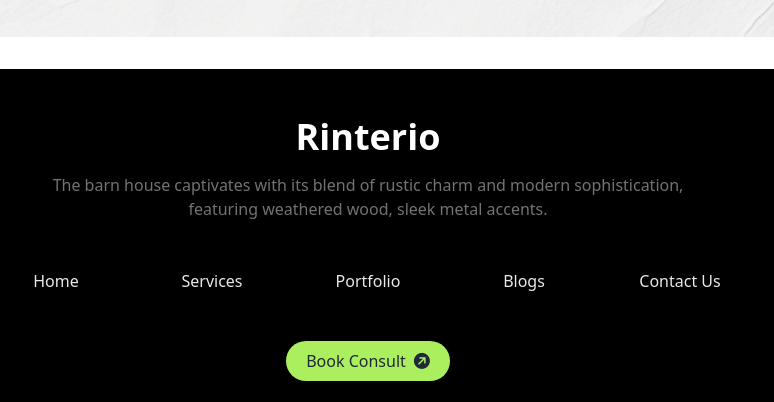
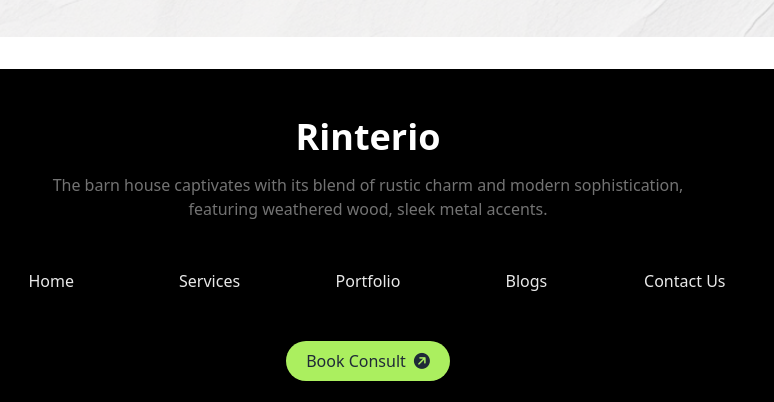
Before and after one commit to rezaulislam54/Rinterio-Website-UI-Design, a plain HTML site: page index.html in a window 1280 px wide. Shown: the part 4441-4843 px from the top of the page, 272-1046 px from the left. Drawn offline with nearby package versions, Linux system fonts and the light colour scheme.

Commit message:
all pro58ject section complete

```diff
--- a/index.html
+++ b/index.html
@@ -291,13 +291,13 @@
     </section>
 </main>
 
-    <footer class="bg-[#000000]">
+    <footer class="bg-[#000000] px-5">
         <div class="text-center pt-8">
             <h2 class="text-4xl text-white font-bold my-4">Rinterio</h2>
             <p class="text-[#737373] md:w-[650px] mx-auto">The barn house captivates with its blend of rustic charm and modern sophistication, featuring weathered wood, sleek metal accents.</p>
         </div>
 
-        <div class=" w-auto mx-auto *:mx-auto text-[#E9E9E9] font-medium md:w-[780px]  grid grid-cols-1 md:grid-cols-5 py-12">
+        <div class=" w-auto mx-auto *:mx-auto text-[#E9E9E9] font-medium md:w-[780px]  grid grid-cols-1 md:grid-cols-5 gap-3 py-12">
             <h2>Home</h2>
             <h2>Services</h2>
             <h2>Portfolio</h2>
```
